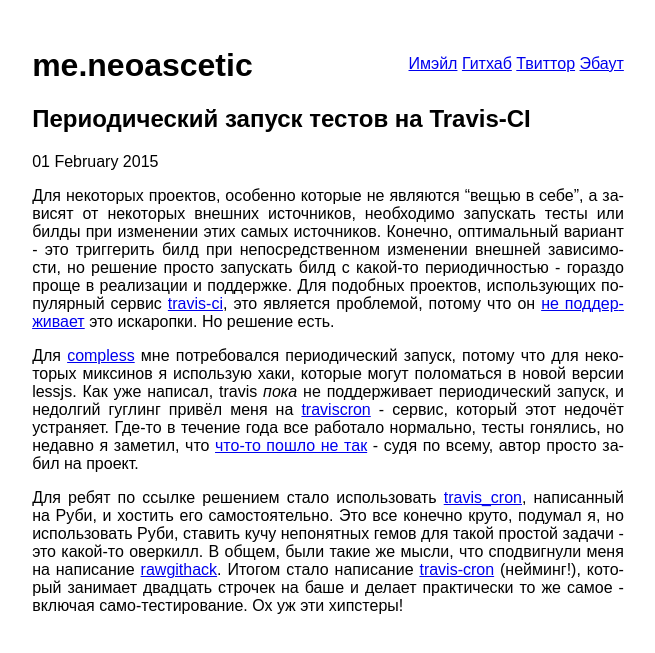
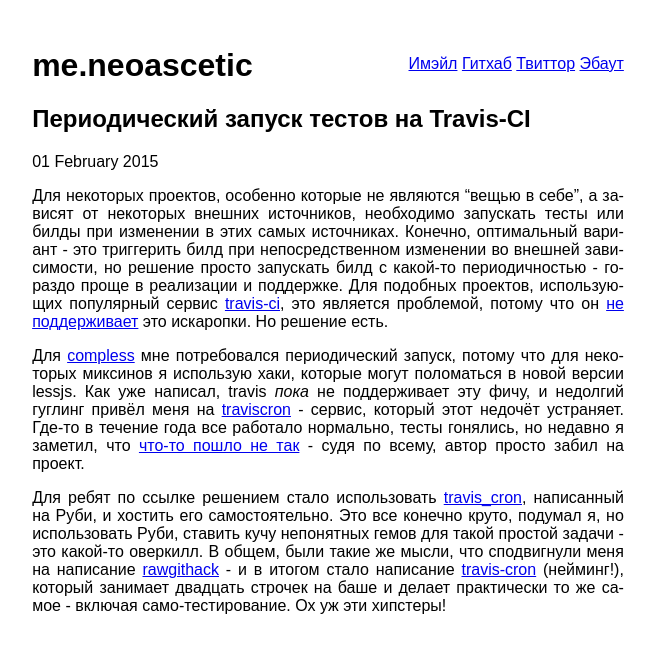
Before and after one commit to hacknug/iguides, a Jekyll site: the page built from _posts/2015-02-01-periodic-travis-ci-rebuilds.md, in a window 1280 px wide. Shown: the top 653 px of the page, without its empty margins (312-967 px from the left). Built offline with Jekyll 4.4.1, drawn with Linux system fonts in a browser that asks for light colours; Markdown is read by kramdown in place of the engine named in the settings; comment, search, counter and statistics services are not loaded; a style sheet for code colours, icons or effects is not loaded.

Commit message:
Some fixes in the last post

```diff
--- a/_posts/2015-02-01-periodic-travis-ci-rebuilds.md
+++ b/_posts/2015-02-01-periodic-travis-ci-rebuilds.md
@@ -2,30 +2,30 @@
 title: Периодический запуск тестов на Travis-CI
 ---
 
-Для некоторых проектов, особенно которые не  являются "вещью в себе", а зависят
-от  некоторых внешних  источников,  необходимо запускать  тесты  или билды  при
-изменении этих самых источников. Конечно,  оптимальный вариант - это триггерить
-билд  при непосредственном  изменении  внешней зависимости,  но решение  просто
-запускать  билд  с какой-то  периодичностью  -  гораздо  проще в  реализации  и
-поддержке. Для подобных проектов, использующих популярный сервис [travis-ci][],
-это  является  проблемой, потому  что  он  [не поддерживает][travis-issue]  это
-искаропки. Но решение есть.
+Для  некоторых  проектов,   особенно  которые  не  являются   "вещью  в  себе",
+а  зависят   от  некоторых  внешних  источников,   необходимо  запускать  тесты
+или  билды  при  изменении  в   этих  самых  источниках.  Конечно,  оптимальный
+вариант  -  это  триггерить  билд при  непосредственном  изменении  во  внешней
+зависимости,  но решение  просто  запускать билд  с  какой-то периодичностью  -
+гораздо проще  в реализации  и поддержке.  Для подобных  проектов, использующих
+популярный  сервис [travis-ci][],  это является  проблемой, потому  что он  [не
+поддерживает][travis-issue] это искаропки. Но решение есть.
 
 Для  [compless][]  мне  потребовался   периодический  запуск,  потому  что  для
 некоторых миксинов  я использую хаки,  которые могут поломаться в  новой версии
-lessjs. Как уже написал, travis  *пока* не поддерживает периодический запуск, и
-недолгий гуглинг привёл  меня на [traviscron][] - сервис,  который этот недочёт
-устраняет. Где-то  в течение  года все работало  нормально, тесты  гонялись, но
-недавно я  заметил, что [что-то  пошло не так][traviscron-is-broken] -  судя по
-всему, автор просто забил на проект.
+lessjs. Как  уже написал, travis  *пока* не  поддерживает эту фичу,  и недолгий
+гуглинг привёл меня на [traviscron][] - сервис, который этот недочёт устраняет.
+Где-то в  течение года  все работало  нормально, тесты  гонялись, но  недавно я
+заметил, что [что-то пошло не так][traviscron-is-broken] - судя по всему, автор
+просто забил на проект.
 
 Для ребят по ссылке решением  стало использовать [travis_cron][], написанный на
 Руби,  и хостить  его  самостоятельно. Это  все конечно  круто,  подумал я,  но
 использовать Руби, ставить кучу непонятных гемов для такой простой задачи - это
-какой-то  оверкилл. В  общем,  были такие  же мысли,  что  сподвигнули меня  на
-написание  [rawgithack][]. Итогом  стало написание  [travis-cron][] (нейминг!),
-который занимает  двадцать строчек на баше  и делает практически то  же самое -
-включая само-тестирование. Ох уж эти хипстеры!
+какой-то  оверкилл.  В  общем,  были  такие  же  мысли,  что  сподвигнули  меня
+на  написание  [rawgithack][] -  и  в  итогом стало  написание  [travis-cron][]
+(нейминг!), который занимает  двадцать строчек на баше и  делает практически то
+же самое - включая само-тестирование. Ох уж эти хипстеры!
 
 
 
```
